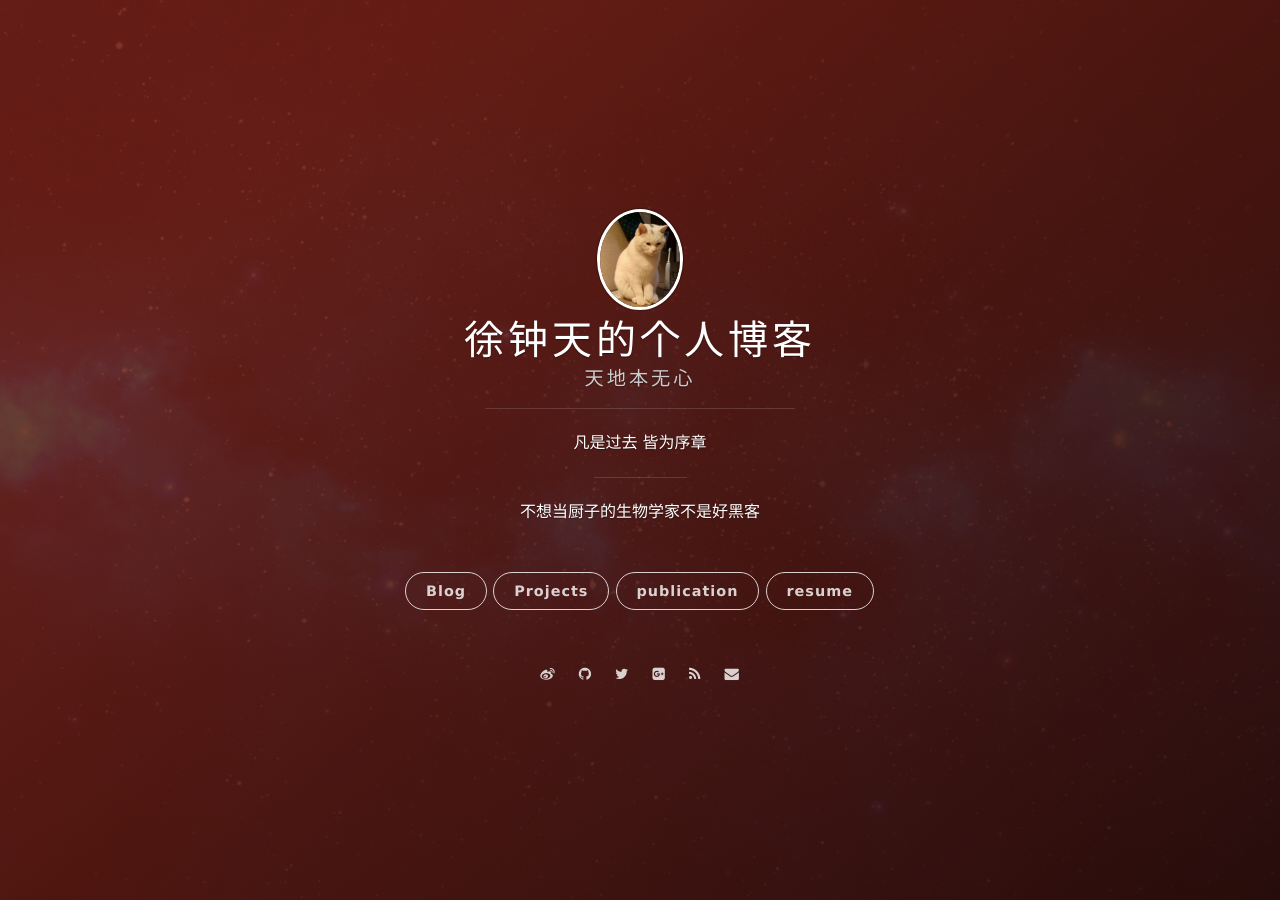
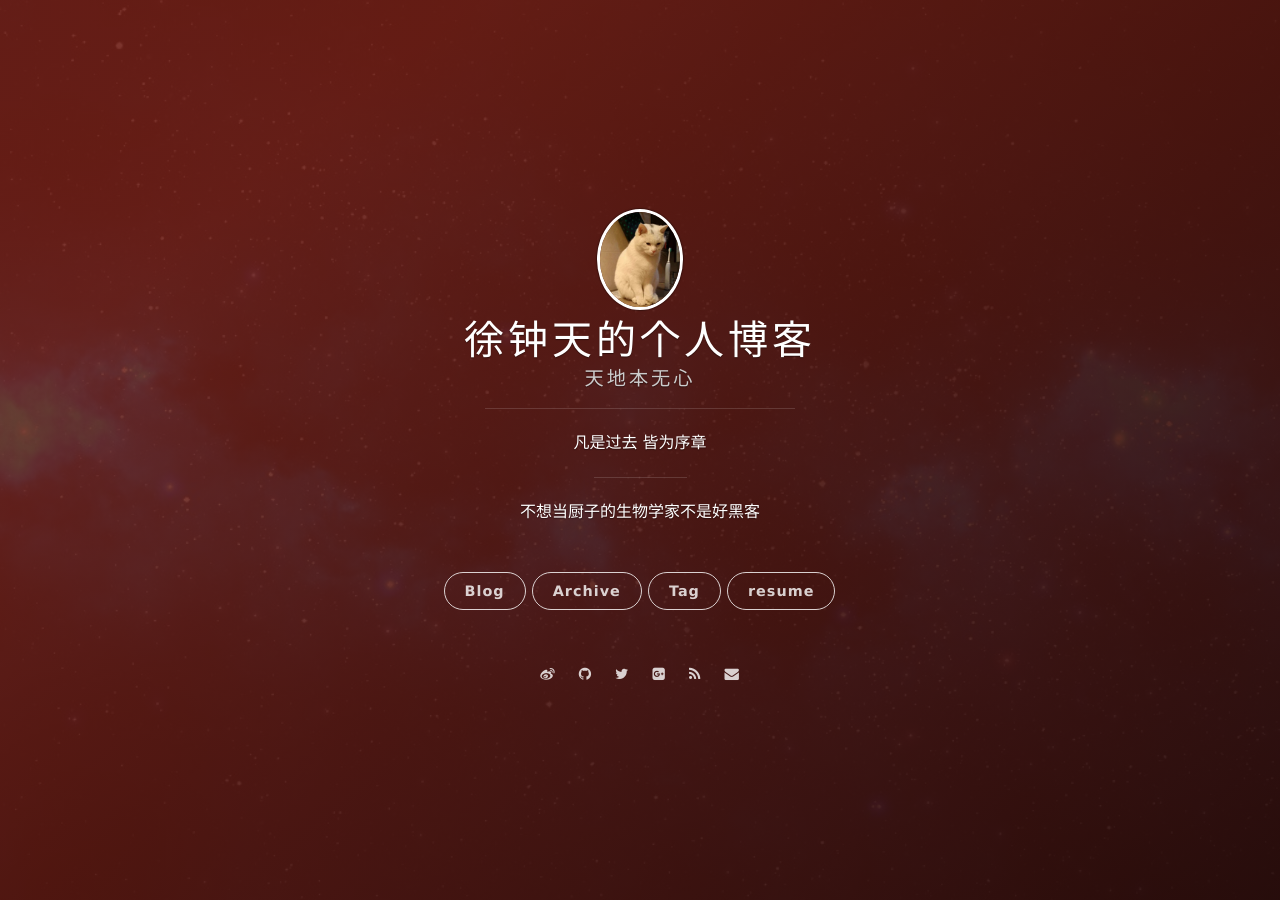
Before and after one commit to xuzhongtian/wandering513.github.io, a Jekyll site: the page built from index.html, in a window 1280 px wide. Built offline with Jekyll 4.4.1, drawn with Linux system fonts in a browser that asks for light colours; nearby versions of some CDN libraries; the list of posts is cut into pages by our own code; part of the change alters nothing that is shown.

```diff
--- a/_config.yml
+++ b/_config.yml
@@ -23,8 +23,10 @@ blog_button:
 
 # Navigation buttons in the front page.
 nav:
-        - {title: Projects, description: My Projects, url: 'http://project.onevcat.com'}
-        - {title: publication, description: My publication, url: 'http://baidu.com'}
+        #- {title: Projects, description: My Projects, url: 'http://project.onevcat.com'}
+        #- {title: publication, description: My publication, url: 'http://baidu.com'}
+        - {title: Archive, description: select paper by time, url: 'http://baidu.com'}
+        - {title: Tag, description: select paper by Tag, url: 'http://baidu.com'}
         - {title: resume, description: My resume, url: 'http://baidu.com'}
 
 # Pagination
```
